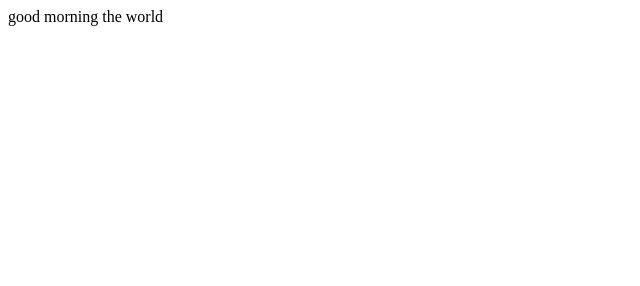
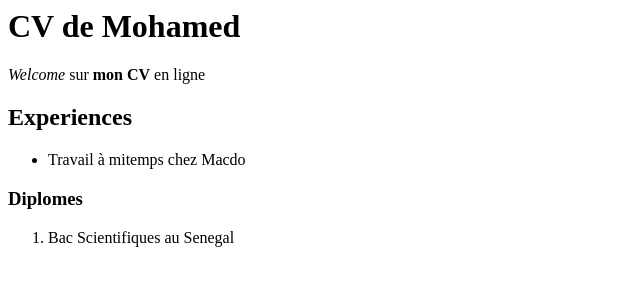
Before and after one commit to mmtraore4/mmtraore4.github.io, a plain HTML site: page index.html in a window 1280 px wide. Shown: the whole page, without its empty margins (0-640 px from the left). Drawn offline with Linux system fonts and the light colour scheme.

Commit message:
balise html

```diff
--- a/index.html
+++ b/index.html
@@ -1 +1,15 @@
-good morning the world
+<html>
+<head></head>
+<body>
+<h1>CV de Mohamed</h1>
+<p><em>Welcome</em> sur <strong>mon CV</strong> en ligne</p>
+<h2><strong>Experiences</strong></h2>
+<ul>
+<li>Travail &agrave; mitemps chez Macdo</li>
+</ul>
+<h3><strong>Diplomes</strong></h3>
+<ol>
+    <li> Bac Scientifiques au Senegal</li>
+</ol>
+</body>
+</html>
```
